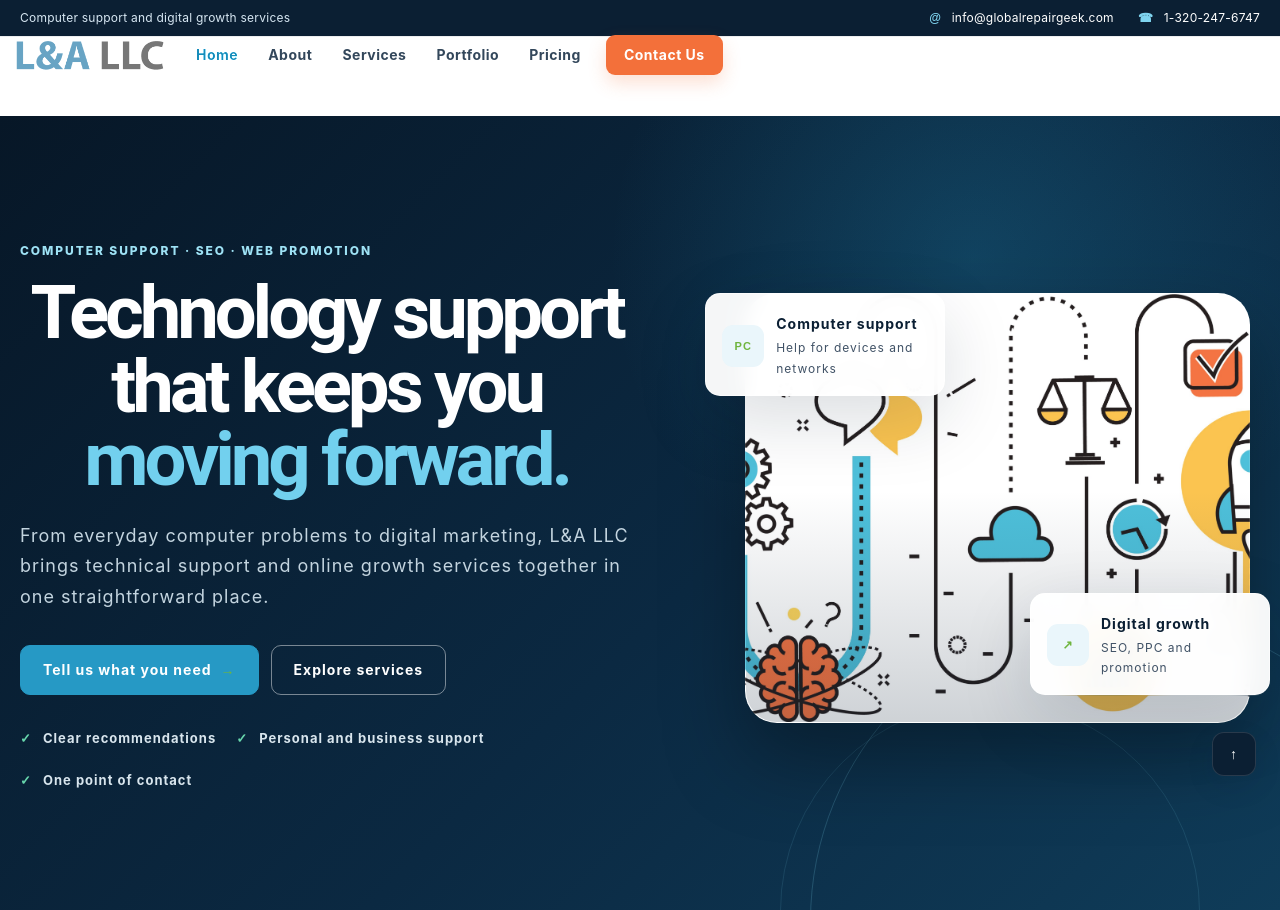
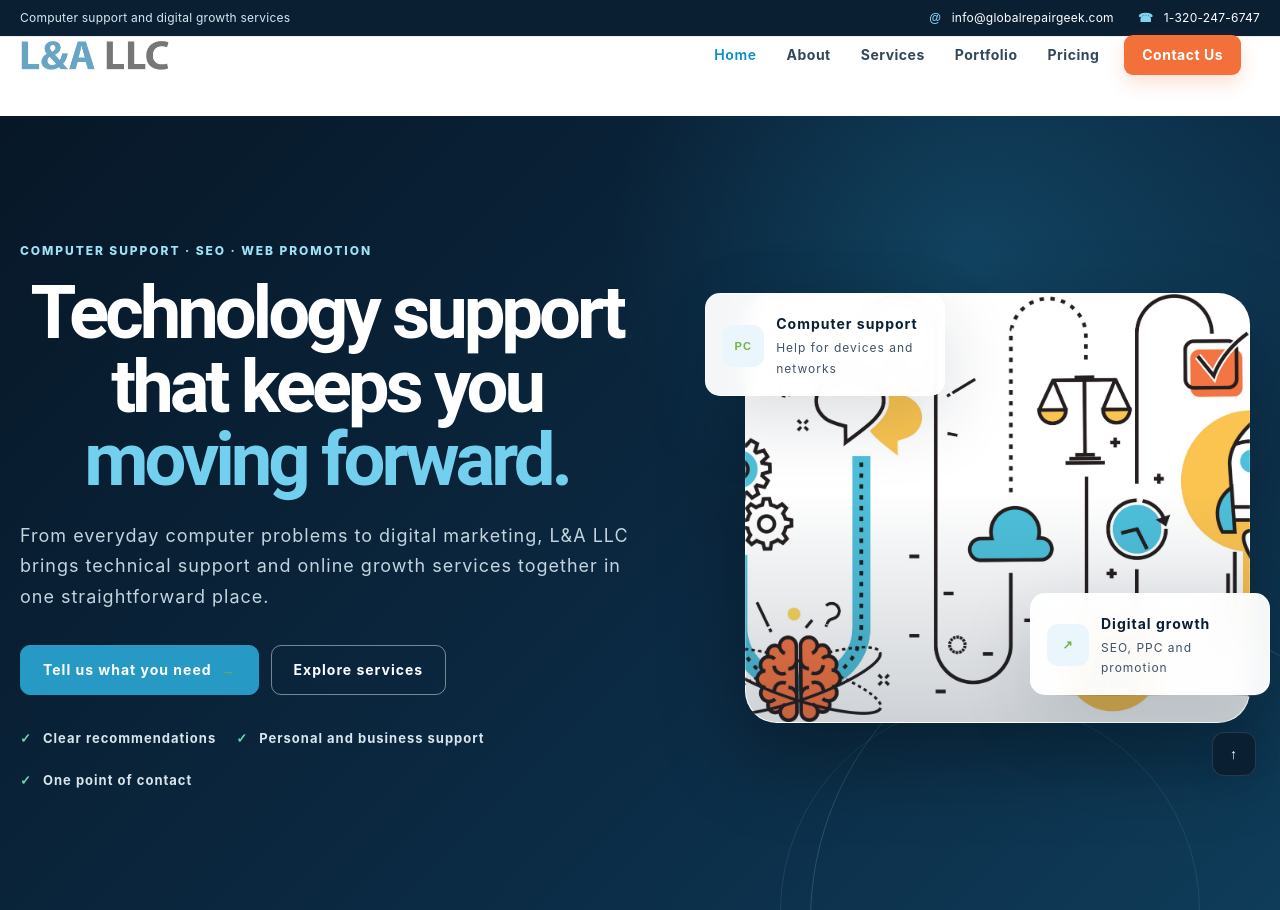
Before and after one commit to deovrat247/global-repair-geek, a PHP site: page /index.php in a window 1280 px wide; the page is wider, and only the part inside the window is pictured. Shown: the top 910 px of that part. Run offline with PHP 8.4, Linux system fonts and the light colour scheme.

Commit message:
Update site-modern.css

```diff
--- a/assets/css/site-modern.css
+++ b/assets/css/site-modern.css
@@ -157,6 +157,8 @@ body h6 {
 }
 
 .site-navbar.navbar {
+  width: 100% !important;
+  max-width: none !important;
   min-height: 80px;
   margin: 0;
   background: transparent;
```
